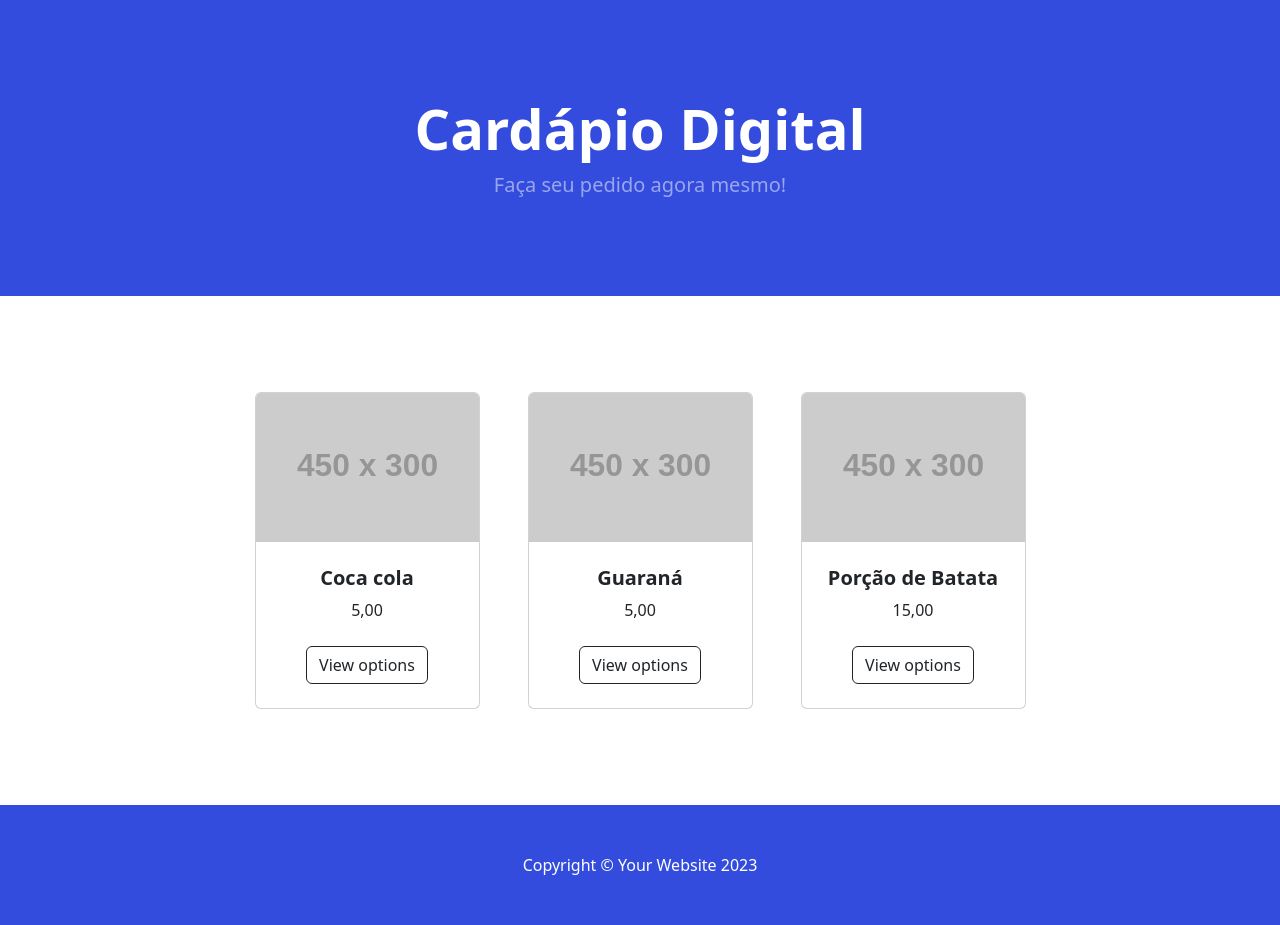
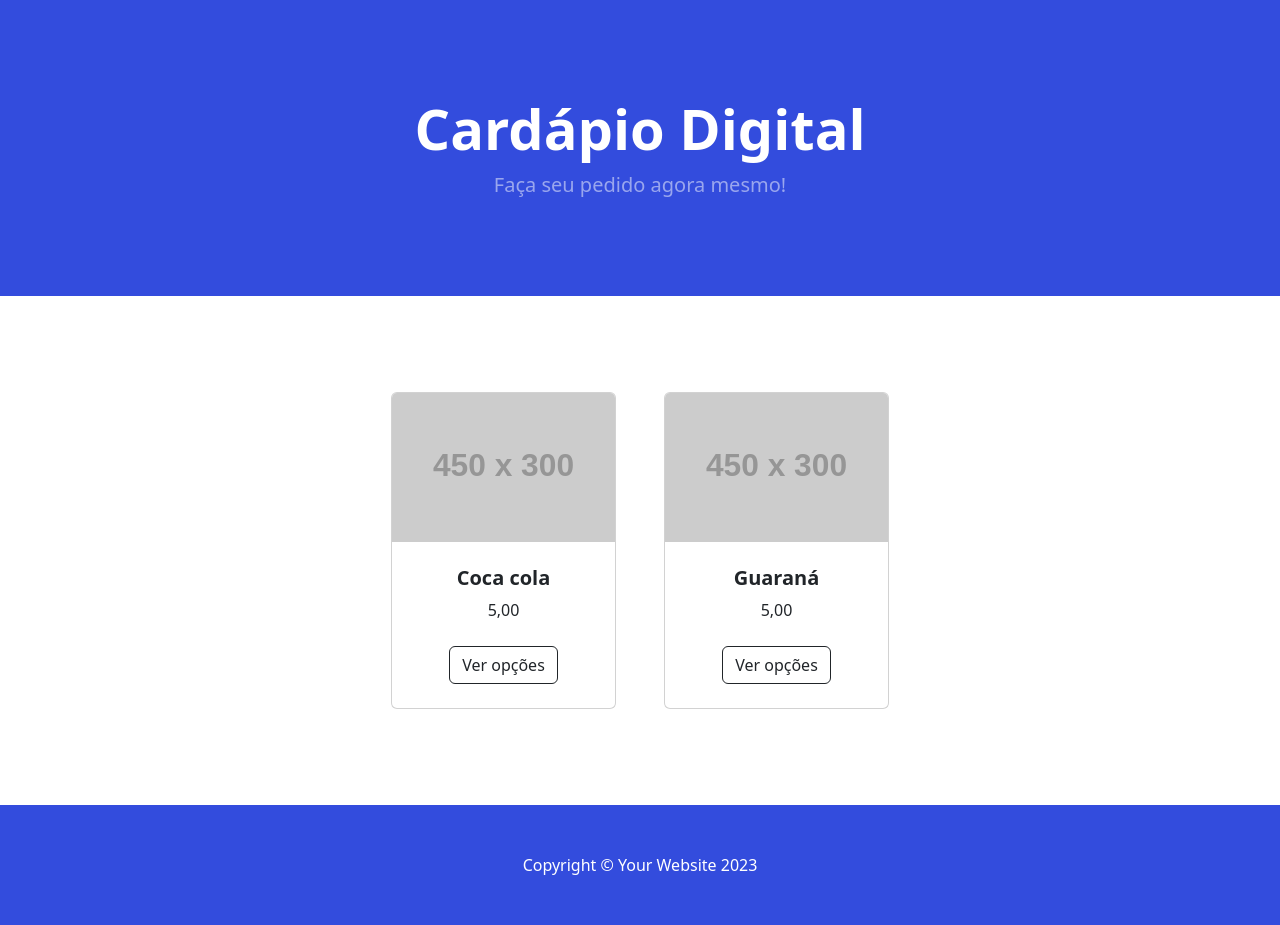
Before and after one commit to millyvasc/Projeto-Web1, a Django app: page /produto/ in a window 1280 px wide. Shown: the part 57-982 px from the top of the page. Run offline with Django 4.2, Linux system fonts and the light colour scheme; data comes from the database, SQL or seed files in the repository; both versions use the stored data as it was after the commit; grey boxes labelled with a size stand in for pictures from a placeholder-image service; some libraries are stand-ins or nearby versions.

Commit message:
Correção para não exibir produtos sem estoque

```diff
--- a/projeto_web1/templates/produtos/index.html
+++ b/projeto_web1/templates/produtos/index.html
@@ -7,30 +7,32 @@
         <div class="row gx-4 gx-lg-5 row-cols-2 row-cols-md-3 row-cols-xl-4 justify-content-center">
 
             {% for produto in dsProdutos %} <!-- Utilizei o Fancy -->
+            {% if produto.estoque <= 0 %} <!-- Produto sem estoque -->
+                {% else %}
                 <div class="col mb-5">
                     <div class="card h-100">
-                    <!-- Product image-->
+                        <!-- Imagem do produto -->
                         <img class="card-img-top" src="https://dummyimage.com/450x300/dee2e6/6c757d.jpg" alt="..." />
-                    <!-- Product details-->
+                        <!-- Detalhes do produto -->
                         <div class="card-body p-4">
                             <div class="text-center">
-                            <!-- Product name-->
-                            <h5 class="fw-bolder">{{produto.nome}}</h5>
-                            <!-- Product price-->
-                            {{produto.valorUnitario}}
+                                <!-- Nome do produto -->
+                                <h5 class="fw-bolder">{{ produto.nome }}</h5>
+                                <!-- Preço do produto -->
+                                {{ produto.valorUnitario }}
                             </div>
                         </div>
-                    <!-- Product actions-->
+                        <!-- Ações do produto -->
                         <div class="card-footer p-4 pt-0 border-top-0 bg-transparent">
-                        <div class="text-center"><a class="btn btn-outline-dark mt-auto" href="#">View options</a>
+                            <div class="text-center"><a class="btn btn-outline-dark mt-auto" href="#">Ver opções</a>
                             </div>
                         </div>
                     </div>
                 </div>
+                {% endif %}
                 {% empty %}
-            <h1> Nenhum produto disponível</h1>
+                <h1>Nenhum produto disponível</h1>
                 {% endfor %}
-
         </div>
     </div>
 </section>
```
Also changed, not shown: projeto_web1/db.sqlite3. Lines whose indentation alone changed are shown as unchanged.
